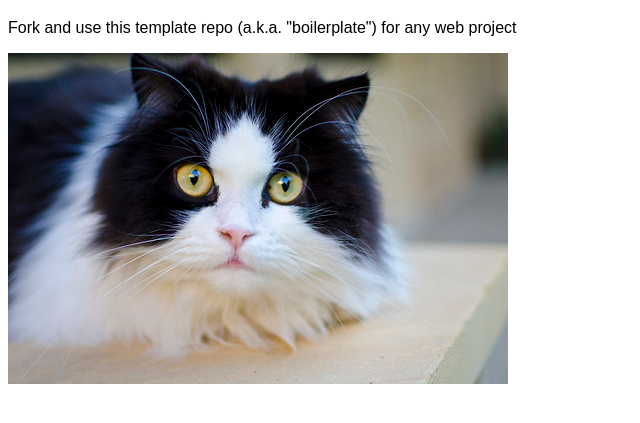
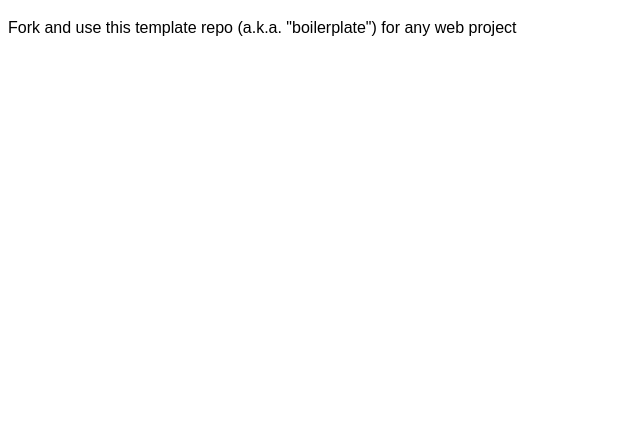
Before and after one commit to kenstarzer/test-repository-is1, a plain HTML site: page index.html in a window 1280 px wide. Shown: the part 61-484 px from the top of the page, without its empty margins (0-640 px from the left). Drawn offline with Linux system fonts and the light colour scheme.

Commit message:
Update index.html

```diff
--- a/index.html
+++ b/index.html
@@ -9,7 +9,7 @@
 
 	<h1>Website Template</h1>
 	<p>Fork and use this template repo (a.k.a. "boilerplate") for any web project</p>
-	<img src="assets/img/cat.jpg" alt="">
+
 
 	<script src="./assets/js/main.js"></script>
 </body>
```
